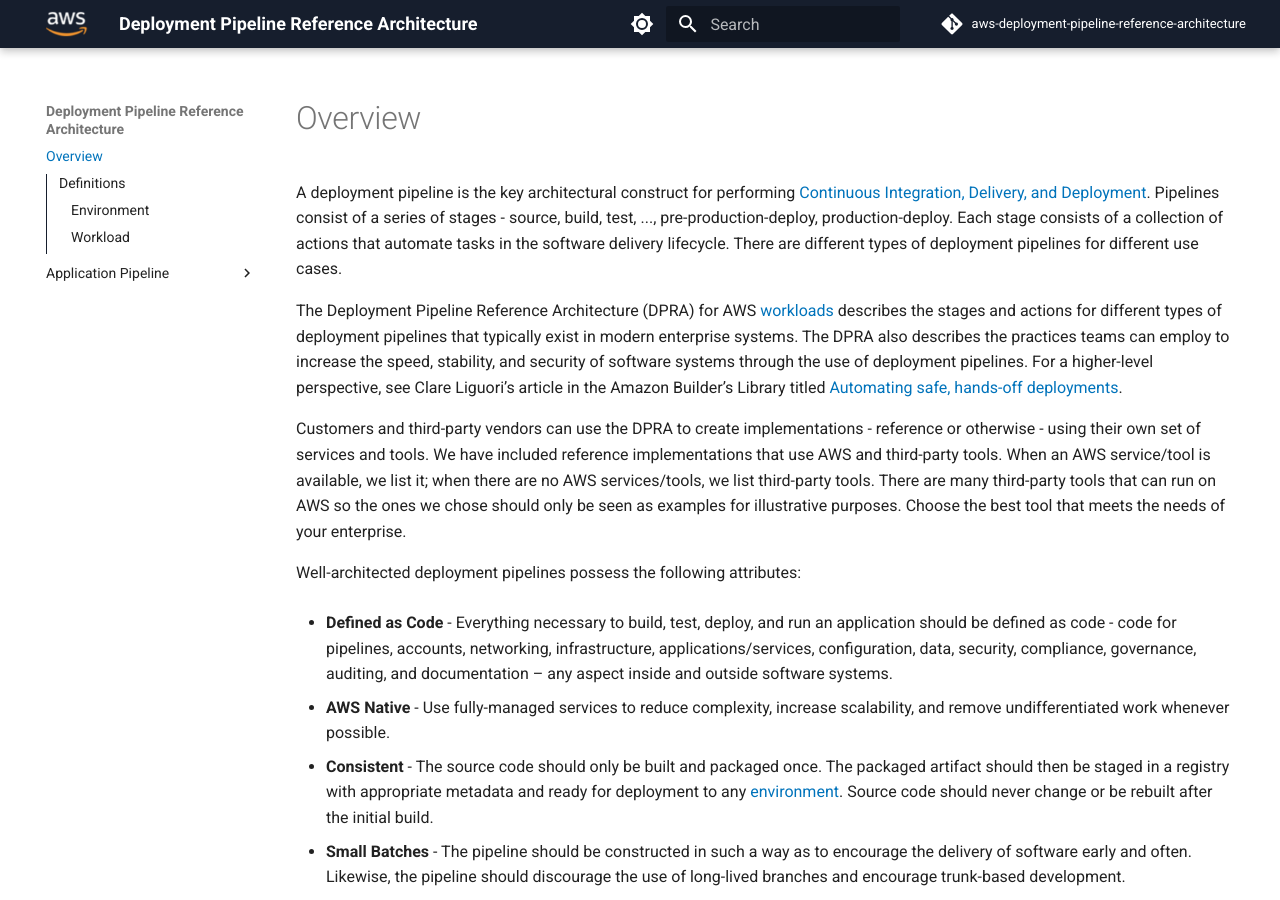
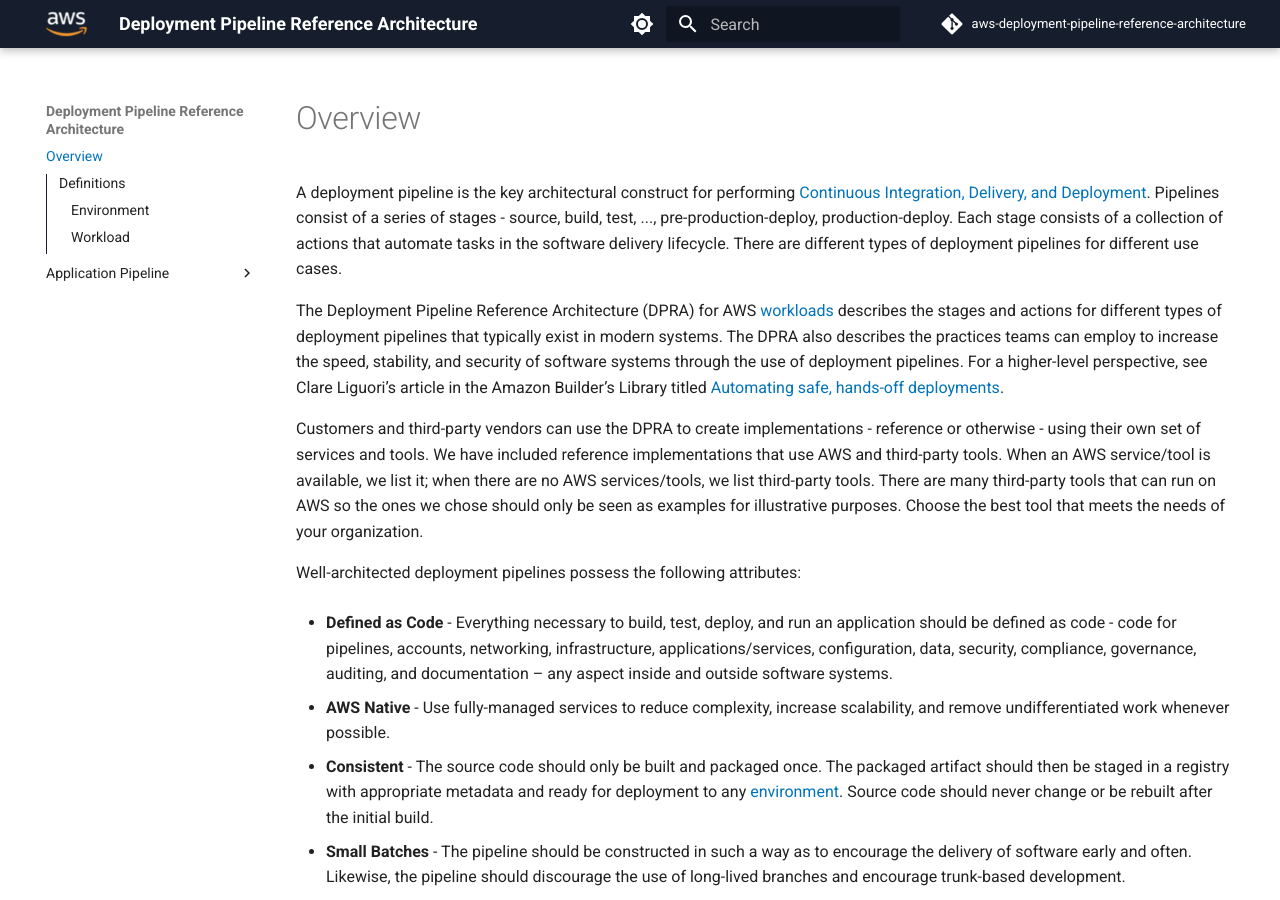
Before and after one commit to Tyrese-AutomationWarrior/AWS-Deployment-Pipeline-Reference-Architecture, an MkDocs documentation site: the page built from docs/index.md, in a window 1280 px wide and 900 px high. Built offline with MkDocs 1.6.1 and Material for MkDocs 9.7.7, drawn with Linux system fonts in a browser that asks for light colours; comment, search, counter and statistics services are not loaded.

Commit message:
Change/remove enterprise to address all customers

```diff
--- a/docs/index.md
+++ b/docs/index.md
@@ -2,9 +2,9 @@
 
 A deployment pipeline is the key architectural construct for performing [Continuous Integration, Delivery, and Deployment](https://aws.amazon.com/devops/continuous-integration/). Pipelines consist of a series of stages - source, build, test, ..., pre-production-deploy, production-deploy. Each stage consists of a collection of actions that automate tasks in the software delivery lifecycle. There are different types of deployment pipelines for different use cases.
 
-The Deployment Pipeline Reference Architecture (DPRA) for AWS [workloads](#workload) describes the stages and actions for different types of deployment pipelines that typically exist in modern enterprise systems. The DPRA also describes the practices teams can employ to increase the speed, stability, and security of software systems through the use of deployment pipelines. For a higher-level perspective, see Clare Liguori’s article in the Amazon Builder’s Library titled [Automating safe, hands-off deployments](https://aws.amazon.com/builders-library/automating-safe-hands-off-deployments).
+The Deployment Pipeline Reference Architecture (DPRA) for AWS [workloads](#workload) describes the stages and actions for different types of deployment pipelines that typically exist in modern systems. The DPRA also describes the practices teams can employ to increase the speed, stability, and security of software systems through the use of deployment pipelines. For a higher-level perspective, see Clare Liguori’s article in the Amazon Builder’s Library titled [Automating safe, hands-off deployments](https://aws.amazon.com/builders-library/automating-safe-hands-off-deployments).
 
-Customers and third-party vendors can use the DPRA to create implementations - reference or otherwise - using their own set of services and tools. We have included reference implementations that use AWS and third-party tools. When an AWS service/tool is available, we list it; when there are no AWS services/tools, we list third-party tools. There are many third-party tools that can run on AWS so the ones we chose should only be seen as examples for illustrative purposes. Choose the best tool that meets the needs of your enterprise.
+Customers and third-party vendors can use the DPRA to create implementations - reference or otherwise - using their own set of services and tools. We have included reference implementations that use AWS and third-party tools. When an AWS service/tool is available, we list it; when there are no AWS services/tools, we list third-party tools. There are many third-party tools that can run on AWS so the ones we chose should only be seen as examples for illustrative purposes. Choose the best tool that meets the needs of your organization.
 
 Well-architected deployment pipelines possess the following attributes:
 
```
